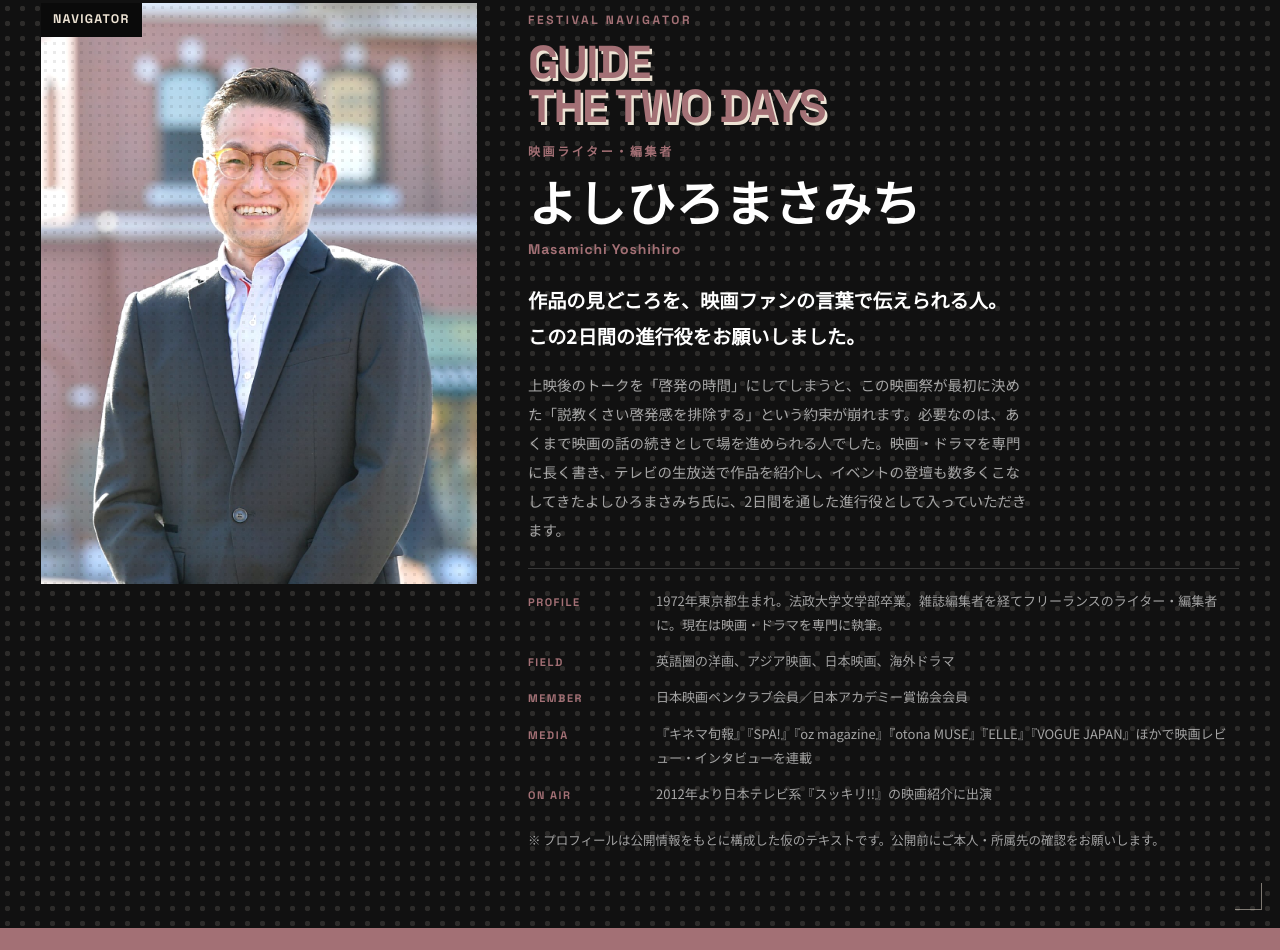
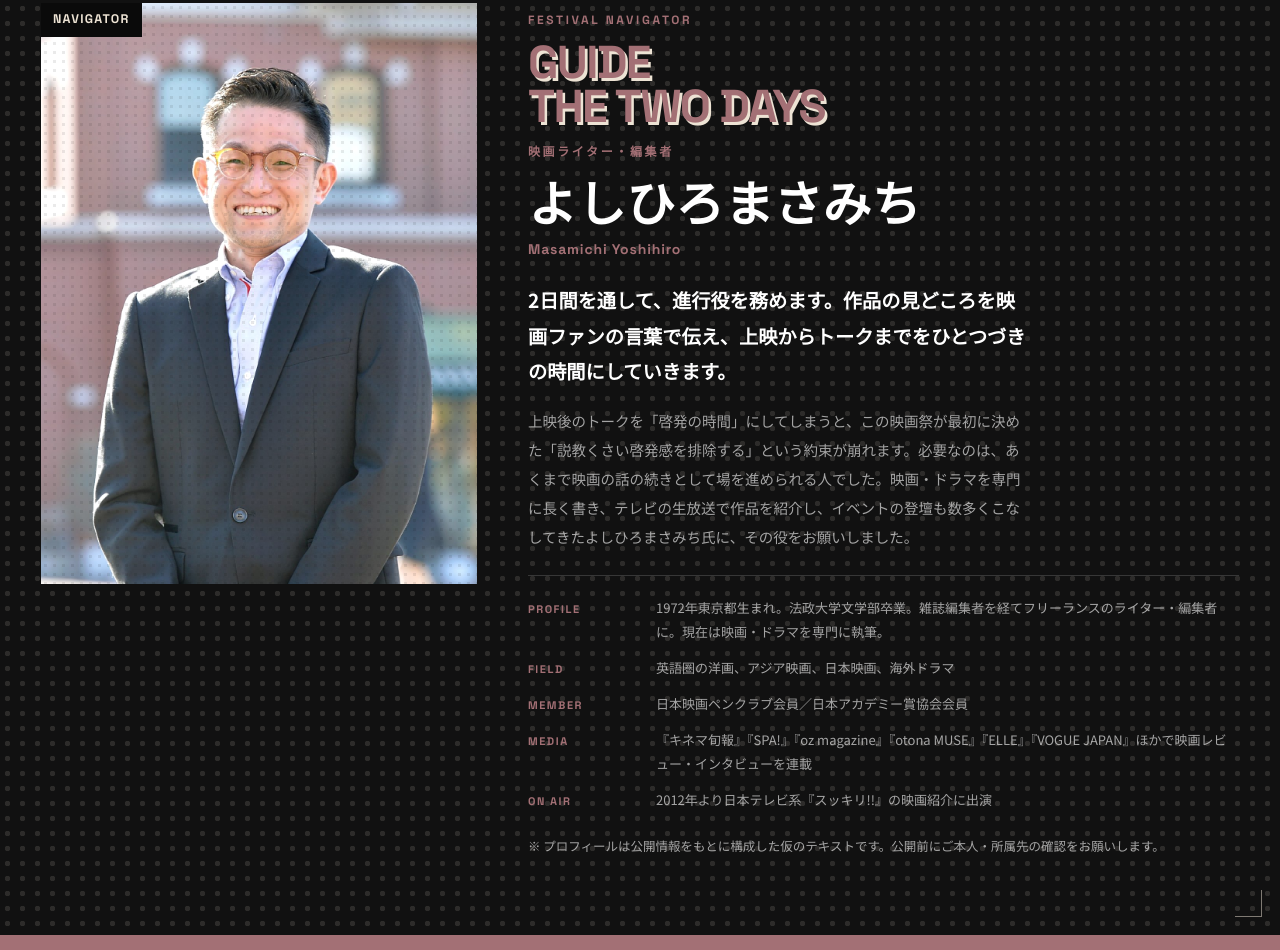
Before and after one commit to sawanori/addiction_cinema_page, a plain HTML site: page index.html in a window 1280 px wide. Shown: the part 5210-6160 px from the top of the page. Drawn offline with Linux system fonts and the light colour scheme.

Commit message:
ナビゲーターの紹介文を修正
「作品の見どころを、映画ファンの言葉で伝えられる人。」という言い切りが
氏名の直後に来るため、本人の紹介ではなく人材要件の記述に読めていた。
また「進行役をお願いしました」が直下の本文末尾と重複していた。

リードは本人が主語の文に変え、重複は本文側を「その役をお願いしました」に
縮めて解消した。

Co-Authored-By: Claude Opus 5 (1M context) <noreply@anthropic.com>

```diff
--- a/index.html
+++ b/index.html
@@ -371,9 +371,9 @@
         <span class="navigator__name">よしひろまさみち</span>
         <span class="navigator__en">Masamichi Yoshihiro</span>
 
-        <p class="navigator__lead">作品の見どころを、映画ファンの言葉で伝えられる人。この2日間の進行役をお願いしました。</p>
+        <p class="navigator__lead">2日間を通して、進行役を務めます。作品の見どころを映画ファンの言葉で伝え、上映からトークまでをひとつづきの時間にしていきます。</p>
 
-        <p class="navigator__d">上映後のトークを「啓発の時間」にしてしまうと、この映画祭が最初に決めた「説教くさい啓発感を排除する」という約束が崩れます。必要なのは、あくまで映画の話の続きとして場を進められる人でした。映画・ドラマを専門に長く書き、テレビの生放送で作品を紹介し、イベントの登壇も数多くこなしてきたよしひろまさみち氏に、2日間を通した進行役として入っていただきます。</p>
+        <p class="navigator__d">上映後のトークを「啓発の時間」にしてしまうと、この映画祭が最初に決めた「説教くさい啓発感を排除する」という約束が崩れます。必要なのは、あくまで映画の話の続きとして場を進められる人でした。映画・ドラマを専門に長く書き、テレビの生放送で作品を紹介し、イベントの登壇も数多くこなしてきたよしひろまさみち氏に、その役をお願いしました。</p>
 
         <ul class="navigator__facts">
           <li><b>Profile</b><span>1972年東京都生まれ。法政大学文学部卒業。雑誌編集者を経てフリーランスのライター・編集者に。現在は映画・ドラマを専門に執筆。</span></li>
```
